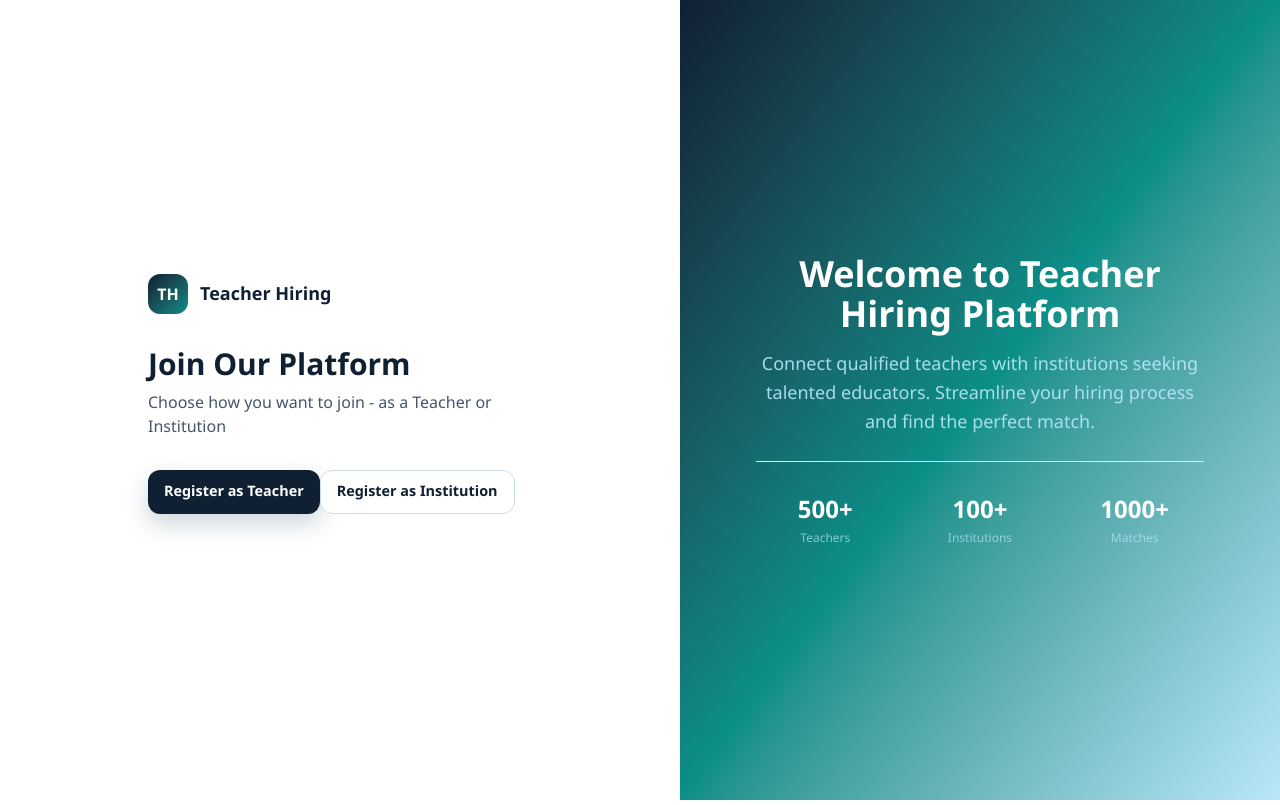
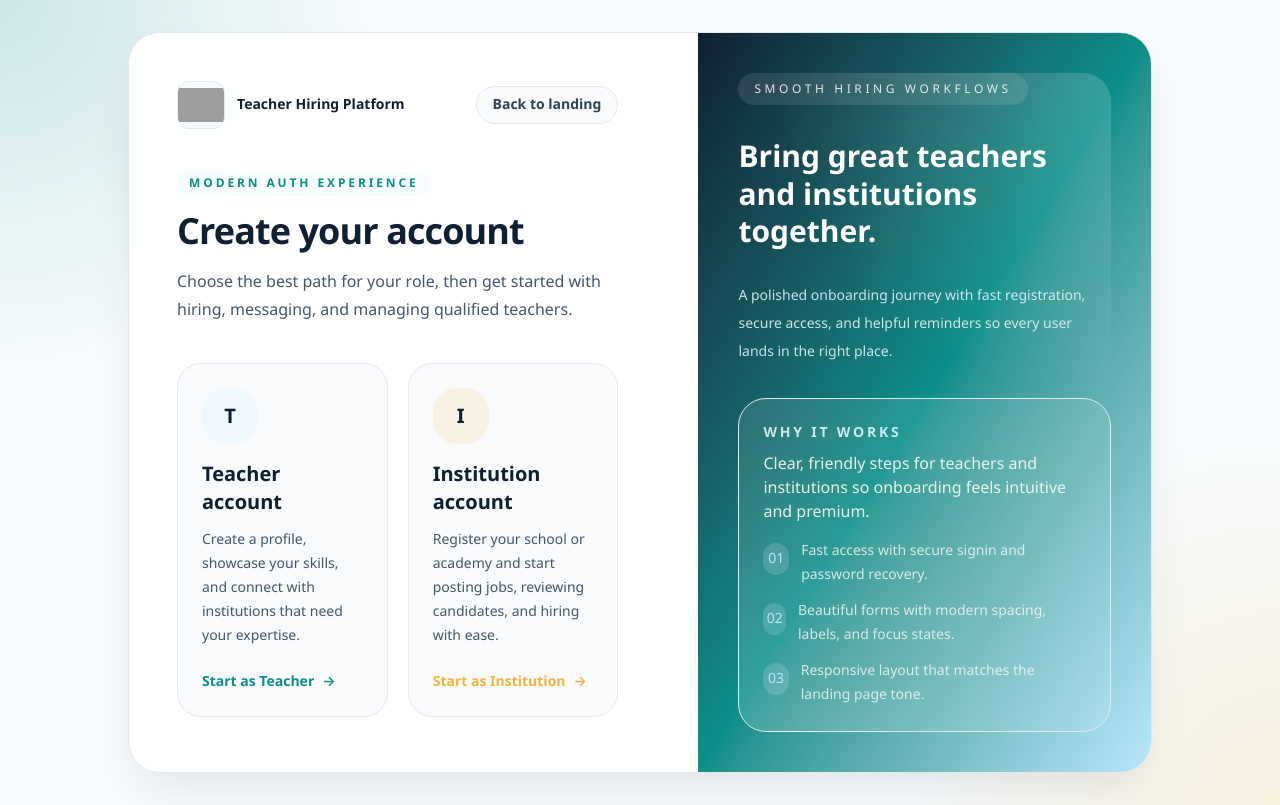
Before and after one commit to RummanH/asa-fr, a Next.js app: page /register in a window 1280 px wide. Built offline with nearby package versions, Linux system fonts and the light colour scheme; grey boxes are pictures that could not be loaded.

Commit message:
Auth pages redesigned

```diff
--- a/app/register/page.tsx
+++ b/app/register/page.tsx
@@ -6,21 +6,46 @@ export default function RegisterPage() {
   return (
     <AuthPageShell>
       <AuthLayout
-        title="Join Our Platform"
-        subtitle="Choose how you want to join - as a Teacher or Institution"
+        title="Create your account"
+        subtitle="Choose the best path for your role, then get started with hiring, messaging, and managing qualified teachers."
       >
-        <div className="w-full space-y-3">
+        <div className="grid gap-5 sm:grid-cols-2">
           <Link
-            className="app-btn-primary h-11 justify-center flex items-center"
             href="/register/teacher"
+            className="group flex flex-col justify-between rounded-[1.5rem] border border-slate-200 bg-slate-50 p-6 transition duration-300 hover:-translate-y-1 hover:border-brand-teal hover:bg-white hover:shadow-[0_20px_55px_rgba(5,47,68,0.08)]"
           >
-            Register as Teacher
+            <div>
+              <div className="mb-4 inline-flex h-14 w-14 items-center justify-center rounded-3xl bg-brand-sky/15 text-brand-navy text-xl font-black">
+                T
+              </div>
+              <h3 className="text-xl font-semibold text-brand-navy">Teacher account</h3>
+              <p className="mt-3 text-sm leading-6 text-slate-600">
+                Create a profile, showcase your skills, and connect with institutions that need your expertise.
+              </p>
+            </div>
+            <span className="mt-6 inline-flex items-center gap-2 text-sm font-semibold text-brand-teal transition group-hover:text-brand-navy">
+              Start as Teacher
+              <span aria-hidden>→</span>
+            </span>
           </Link>
+
           <Link
-            className="app-btn-secondary h-11 justify-center flex items-center"
             href="/register/institution"
+            className="group flex flex-col justify-between rounded-[1.5rem] border border-slate-200 bg-slate-50 p-6 transition duration-300 hover:-translate-y-1 hover:border-brand-teal hover:bg-white hover:shadow-[0_20px_55px_rgba(5,47,68,0.08)]"
           >
-            Register as Institution
+            <div>
+              <div className="mb-4 inline-flex h-14 w-14 items-center justify-center rounded-3xl bg-brand-gold/15 text-brand-navy text-xl font-black">
+                I
+              </div>
+              <h3 className="text-xl font-semibold text-brand-navy">Institution account</h3>
+              <p className="mt-3 text-sm leading-6 text-slate-600">
+                Register your school or academy and start posting jobs, reviewing candidates, and hiring with ease.
+              </p>
+            </div>
+            <span className="mt-6 inline-flex items-center gap-2 text-sm font-semibold text-brand-gold transition group-hover:text-brand-navy">
+              Start as Institution
+              <span aria-hidden>→</span>
+            </span>
           </Link>
         </div>
       </AuthLayout>
--- a/components/forms/auth-layout.tsx
+++ b/components/forms/auth-layout.tsx
@@ -1,8 +1,10 @@
 "use client";
 
 import Image from "next/image";
+import Link from "next/link";
 import { motion } from "motion/react";
 import { ReactNode } from "react";
+import { redesignImages } from "@/components/landing/redesign-images";
 
 interface AuthLayoutProps {
   children: ReactNode;
@@ -12,106 +14,78 @@ interface AuthLayoutProps {
 
 export function AuthLayout({ children, title, subtitle }: AuthLayoutProps) {
   return (
-    <div className="min-h-screen w-full flex items-stretch bg-white">
-      {/* Left side - Form */}
+    <div className="w-full bg-transparent">
       <motion.div
-        className="flex-1 flex flex-col items-center justify-center p-6 sm:p-10"
-        initial={{ opacity: 0, x: -20 }}
-        animate={{ opacity: 1, x: 0 }}
-        transition={{ duration: 0.4 }}
+        className="relative flex min-h-[auto] lg:min-h-screen flex-col bg-brand-light/80 lg:flex-row"
+        initial={{ opacity: 0 }}
+        animate={{ opacity: 1 }}
+        transition={{ duration: 0.35 }}
       >
-        <div className="w-full max-w-sm space-y-8">
-          {/* Logo */}
-          <motion.a
-            href="/"
-            className="inline-flex items-center gap-3"
-            whileHover={{ scale: 1.05 }}
-            transition={{ duration: 0.2 }}
-          >
-            <div className="h-10 w-10 rounded-lg bg-gradient-to-br from-brand-navy to-brand-teal flex items-center justify-center text-white font-bold">
-              TH
-            </div>
-            <span className="font-bold text-lg text-brand-navy">Teacher Hiring</span>
-          </motion.a>
+        <div className="absolute inset-0 bg-[radial-gradient(circle_at_top_left,_rgba(11,143,136,0.18),transparent_25%),radial-gradient(circle_at_bottom_right,_rgba(243,179,61,0.16),transparent_25%)] pointer-events-none" />
 
-          {/* Heading */}
-          {(title || subtitle) && (
-            <motion.div
-              initial={{ opacity: 0, y: -10 }}
-              animate={{ opacity: 1, y: 0 }}
-              transition={{ duration: 0.4, delay: 0.1 }}
-            >
-              {title && <h1 className="text-3xl font-bold text-brand-navy mb-2">{title}</h1>}
-              {subtitle && <p className="text-slate-600 text-base">{subtitle}</p>}
-            </motion.div>
-          )}
-
-          {/* Form */}
-          <motion.div
-            initial={{ opacity: 0, y: 10 }}
-            animate={{ opacity: 1, y: 0 }}
-            transition={{ duration: 0.4, delay: 0.2 }}
-          >
-            {children}
-          </motion.div>
-        </div>
-      </motion.div>
-
-      {/* Right side - Image */}
-      <motion.div
-        className="hidden lg:flex flex-1 relative overflow-hidden bg-gradient-to-br from-brand-navy via-brand-teal to-brand-sky"
-        initial={{ opacity: 0, x: 20 }}
-        animate={{ opacity: 1, x: 0 }}
-        transition={{ duration: 0.4 }}
-      >
-        {/* Animated background */}
-        <div className="absolute inset-0 pointer-events-none overflow-hidden">
-          <motion.div
-            className="absolute -top-1/2 -right-1/2 w-96 h-96 rounded-full bg-brand-sky/20 blur-3xl"
-            animate={{ x: [0, 50, 0], y: [0, -50, 0] }}
-            transition={{ duration: 15, repeat: Infinity }}
-          />
-          <motion.div
-            className="absolute -bottom-1/2 -left-1/2 w-96 h-96 rounded-full bg-brand-gold/10 blur-3xl"
-            animate={{ x: [0, -50, 0], y: [0, 50, 0] }}
-            transition={{ duration: 20, repeat: Infinity }}
-          />
+        <div className="relative flex-1 flex items-center justify-center px-5 py-8 sm:px-10 lg:px-12">
+          <div className="w-full max-w-5xl">
+            <div className="flex flex-col gap-8 rounded-[2rem] border border-slate-200/70 bg-white/95 shadow-2xl shadow-slate-900/10 backdrop-blur-xl overflow-hidden lg:grid lg:grid-cols-[minmax(420px,0.95fr)_minmax(380px,0.8fr)]">
+              <div className="p-8 sm:p-10 lg:p-12">
+                <div className="flex items-center justify-between gap-4 mb-10">
+                  <Link href="/" className="inline-flex items-center gap-3 text-sm font-semibold text-brand-navy transition hover:text-brand-teal">
+                    <span className="landing-radius relative inline-flex h-12 w-12 shrink-0 overflow-hidden border border-brand-navy/10 bg-brand-light">
+                      <Image alt="Teacher Hiring Platform" className="object-contain" fill sizes="48px" src={redesignImages.logoMark} />
+                    </span>
+                    <span className="truncate text-sm font-black text-brand-navy">Teacher Hiring Platform</span>
+                  </Link>
+                  <Link href="/" className="rounded-full border border-slate-200 bg-slate-50 px-4 py-2 text-sm font-semibold text-slate-700 transition hover:border-brand-teal hover:text-brand-teal">
+                    Back to landing
+                  </Link>
                 </div>
 
-        {/* Content */}
-        <div className="relative z-10 flex flex-col items-center justify-center w-full h-full p-10 text-white text-center">
-          <div className="max-w-md space-y-6">
-            <motion.div
-              initial={{ scale: 0.95, opacity: 0 }}
-              animate={{ scale: 1, opacity: 1 }}
-              transition={{ duration: 0.6, delay: 0.3 }}
-            >
-              <h2 className="text-4xl font-bold mb-4">Welcome to Teacher Hiring Platform</h2>
-              <p className="text-brand-sky/90 text-lg leading-relaxed">
-                Connect qualified teachers with institutions seeking talented educators. Streamline your hiring process and find the perfect match.
+                <div className="space-y-4">
+                  <p className="inline-flex rounded-full bg-brand-sky/10 px-3 py-1 text-xs font-semibold uppercase tracking-[0.24em] text-brand-teal">
+                    Modern auth experience
                   </p>
-            </motion.div>
+                  {title && <h1 className="text-3xl font-bold tracking-tight text-brand-navy sm:text-4xl">{title}</h1>}
+                  {subtitle && <p className="max-w-xl text-base leading-7 text-slate-600">{subtitle}</p>}
+                </div>
 
-            {/* Stats */}
-            <motion.div
-              className="grid grid-cols-3 gap-4 pt-8 border-t border-white/20"
-              initial={{ opacity: 0, y: 20 }}
-              animate={{ opacity: 1, y: 0 }}
-              transition={{ duration: 0.6, delay: 0.4 }}
-            >
-              <div>
-                <p className="text-2xl font-bold">500+</p>
-                <p className="text-xs text-brand-sky/70 mt-1">Teachers</p>
+                <div className="mt-10">{children}</div>
               </div>
-              <div>
-                <p className="text-2xl font-bold">100+</p>
-                <p className="text-xs text-brand-sky/70 mt-1">Institutions</p>
+
+              <div className="hidden lg:flex items-center justify-center bg-gradient-to-br from-brand-navy via-brand-teal to-brand-sky p-10 text-white">
+                <div className="relative w-full max-w-sm">
+                  <div className="absolute inset-0 rounded-[1.75rem] bg-[radial-gradient(circle_at_top_right,_rgba(255,255,255,0.18),transparent_45%),radial-gradient(circle_at_bottom_left,_rgba(255,255,255,0.08),transparent_40%)]" />
+                  <div className="relative space-y-8">
+                    <div className="inline-flex items-center gap-2 rounded-full bg-white/10 px-4 py-2 text-xs uppercase tracking-[0.3em] text-white/85">
+                      Smooth hiring workflows
                     </div>
-              <div>
-                <p className="text-2xl font-bold">1000+</p>
-                <p className="text-xs text-brand-sky/70 mt-1">Matches</p>
+                    <h2 className="text-3xl font-bold leading-tight">Bring great teachers and institutions together.</h2>
+                    <p className="text-sm leading-7 text-sky-100/90">
+                      A polished onboarding journey with fast registration, secure access, and helpful reminders so every user lands in the right place.
+                    </p>
+
+                    <div className="grid gap-4 rounded-[1.75rem] border border-white/15 bg-white/10 p-6">
+                      <div className="space-y-2">
+                        <p className="text-sm font-semibold uppercase tracking-[0.2em] text-sky-100/90">Why it works</p>
+                        <p className="text-base leading-6 text-slate-100/95">Clear, friendly steps for teachers and institutions so onboarding feels intuitive and premium.</p>
                       </div>
-            </motion.div>
+                      <div className="grid gap-3 text-sm leading-6 text-slate-100/85">
+                        <div className="flex items-start gap-3">
+                          <span className="mt-1 h-8 w-8 rounded-2xl bg-white/15 grid place-items-center text-brand-sky">01</span>
+                          <span>Fast access with secure signin and password recovery.</span>
+                        </div>
+                        <div className="flex items-start gap-3">
+                          <span className="mt-1 h-8 w-8 rounded-2xl bg-white/15 grid place-items-center text-brand-sky">02</span>
+                          <span>Beautiful forms with modern spacing, labels, and focus states.</span>
+                        </div>
+                        <div className="flex items-start gap-3">
+                          <span className="mt-1 h-8 w-8 rounded-2xl bg-white/15 grid place-items-center text-brand-sky">03</span>
+                          <span>Responsive layout that matches the landing page tone.</span>
+                        </div>
+                      </div>
+                    </div>
+                  </div>
+                </div>
+              </div>
+            </div>
           </div>
         </div>
       </motion.div>
--- a/components/forms/auth-page-shell.tsx
+++ b/components/forms/auth-page-shell.tsx
@@ -13,64 +13,50 @@ type AuthPageShellProps = {
 
 function SessionLoader() {
   return (
-    <main className="relative min-h-screen overflow-hidden flex items-center justify-center bg-gradient-to-br from-brand-navy via-brand-teal to-brand-sky">
-      {/* Animated background */}
-      <div className="fixed inset-0 pointer-events-none">
-        {/* Gradient orbs */}
+    <main className="relative min-h-screen overflow-hidden bg-[radial-gradient(circle_at_top_left,_rgba(11,143,136,0.18),transparent_30%),radial-gradient(circle_at_bottom_right,_rgba(243,179,61,0.16),transparent_30%)]">
+      <div className="absolute inset-0 bg-[linear-gradient(180deg,rgba(255,255,255,0.92),rgba(249,250,251,0.92))]" />
+      <div className="absolute inset-0 pointer-events-none">
         <motion.div
-          className="absolute top-1/4 left-1/4 w-96 h-96 rounded-full bg-brand-sky/20 blur-3xl"
-          animate={{ x: [0, 30, 0], y: [0, -30, 0] }}
-          transition={{ duration: 8, repeat: Infinity }}
-        />
-        <motion.div
-          className="absolute bottom-1/4 right-1/4 w-80 h-80 rounded-full bg-brand-gold/10 blur-3xl"
-          animate={{ x: [0, -40, 0], y: [0, 40, 0] }}
+          className="absolute -left-10 top-1/4 h-72 w-72 rounded-full bg-brand-sky/20 blur-3xl"
+          animate={{ x: [0, 36, 0], y: [0, -24, 0] }}
           transition={{ duration: 10, repeat: Infinity }}
         />
         <motion.div
-          className="absolute top-1/3 right-1/3 w-72 h-72 rounded-full bg-brand-sky/15 blur-3xl"
-          animate={{ x: [0, 20, 0], y: [0, 20, 0] }}
-          transition={{ duration: 6, repeat: Infinity, delay: 1 }}
+          className="absolute -right-16 bottom-0 h-80 w-80 rounded-full bg-brand-gold/15 blur-3xl"
+          animate={{ x: [0, -28, 0], y: [0, 24, 0] }}
+          transition={{ duration: 12, repeat: Infinity }}
         />
       </div>
 
-      {/* Content */}
+      <div className="relative z-10 flex min-h-screen items-center justify-center px-6 py-12">
+        <div className="w-full max-w-md rounded-[2rem] border border-slate-200/80 bg-white/95 p-8 shadow-2xl shadow-slate-900/10">
+          <div className="flex flex-col items-center gap-5 text-center">
+            <div className="flex h-16 w-16 items-center justify-center rounded-3xl bg-brand-sky/15 text-brand-navy text-2xl font-extrabold">
+              TH
+            </div>
+            <p className="text-lg font-semibold text-brand-navy">Authenticating your session</p>
+            <p className="text-sm leading-6 text-slate-600">Please wait while we restore your secure access.</p>
+            <div className="relative h-20 w-20">
               <motion.div
-        className="relative z-10 flex flex-col items-center gap-6 text-center"
-        initial={{ opacity: 0, scale: 0.95 }}
-        animate={{ opacity: 1, scale: 1 }}
-        transition={{ duration: 0.5 }}
-      >
-        {/* Animated spinner */}
-        <div className="relative w-16 h-16">
-          <motion.div
-            className="absolute inset-0 rounded-full border-2 border-white/20"
+                className="absolute inset-0 rounded-full border-2 border-brand-sky/30"
                 animate={{ rotate: 360 }}
                 transition={{ duration: 20, repeat: Infinity, ease: "linear" }}
               />
               <motion.div
-            className="absolute inset-0 rounded-full border-2 border-transparent border-t-white border-r-brand-sky"
+                className="absolute inset-0 rounded-full border-2 border-transparent border-t-brand-navy border-r-brand-sky"
                 animate={{ rotate: -360 }}
                 transition={{ duration: 1.5, repeat: Infinity, ease: "linear" }}
               />
-          <motion.div
-            className="absolute inset-3 rounded-full bg-gradient-to-br from-brand-sky to-brand-gold/50"
-            animate={{ scale: [1, 1.1, 1] }}
-            transition={{ duration: 2, repeat: Infinity }}
-          />
             </div>
-
-        <div>
-          <motion.p
-            className="text-brand-sky font-semibold tracking-widest text-sm uppercase"
-            animate={{ opacity: [0.6, 1, 0.6] }}
-            transition={{ duration: 2, repeat: Infinity }}
+            <Link
+              href="/"
+              className="inline-flex items-center gap-2 rounded-full border border-slate-200 bg-slate-50 px-4 py-2 text-sm font-semibold text-brand-navy transition hover:bg-slate-100"
             >
-            Authenticating your session
-          </motion.p>
-          <p className="text-white/60 text-xs mt-2">Please wait a moment...</p>
+              Back to landing
+            </Link>
           </div>
-      </motion.div>
+        </div>
+      </div>
     </main>
   );
 }
@@ -111,9 +97,12 @@ export default function AuthPageShell({ children }: AuthPageShellProps) {
 
   if (error) {
     return (
-      <main className="relative min-h-screen overflow-hidden flex items-center justify-center bg-gradient-to-br from-brand-navy via-brand-teal to-brand-sky">
-        <div className="bg-red-500/10 border border-red-500/30 rounded-2xl p-6 max-w-md text-center">
-          <p className="text-red-300 font-semibold">{error}</p>
+      <main className="relative min-h-screen overflow-hidden bg-[radial-gradient(circle_at_top_left,_rgba(11,143,136,0.18),transparent_30%),radial-gradient(circle_at_bottom_right,_rgba(243,179,61,0.16),transparent_30%)]">
+        <div className="absolute inset-0 bg-[linear-gradient(180deg,rgba(255,255,255,0.92),rgba(249,250,251,0.92))]" />
+        <div className="relative z-10 flex min-h-screen items-center justify-center px-6 py-12">
+          <div className="w-full max-w-md rounded-[2rem] border border-red-200 bg-white/95 p-8 shadow-2xl shadow-red-200/20 text-center">
+            <p className="text-lg font-semibold text-red-600">{error}</p>
+          </div>
         </div>
       </main>
     );
```
Also changed, not shown: app/forgot-password/page.tsx (+24 -21 lines), app/globals.css (+25 -0 lines), app/reset-password/page.tsx (+27 -22 lines), components/forms/auth-form.tsx (+14 -16 lines). Lines whose indentation alone changed are shown as unchanged.
